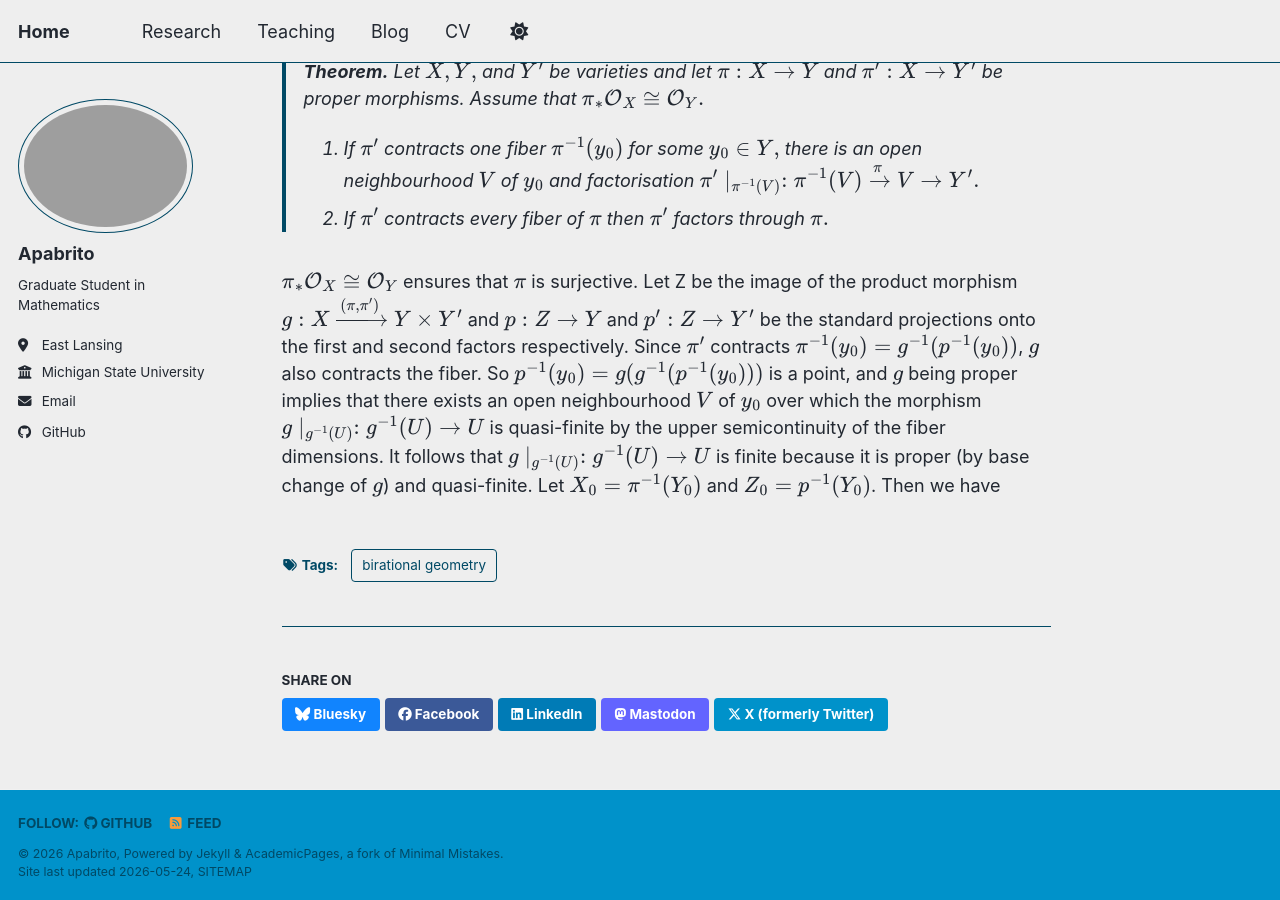
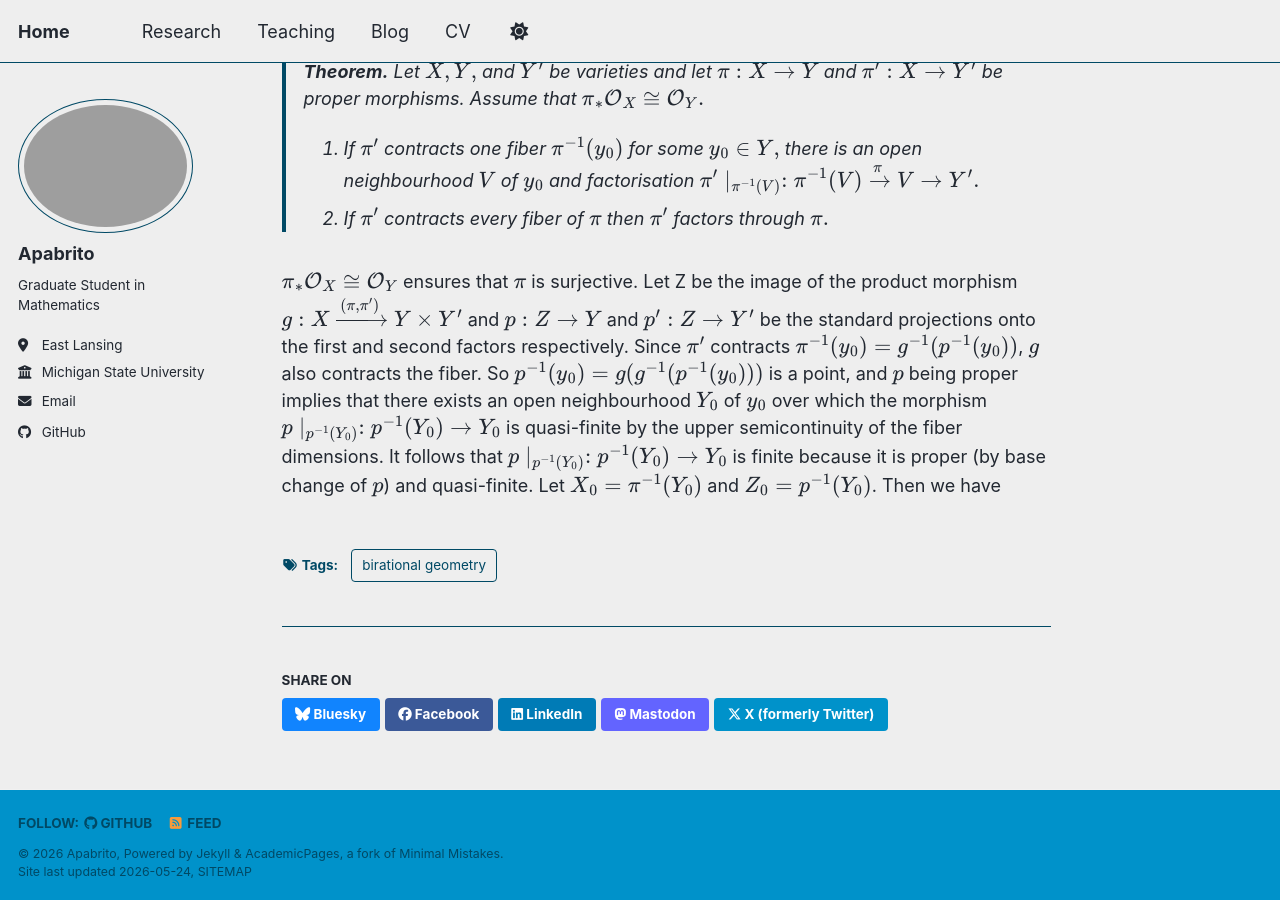
Before and after one commit to apabrito1/apabrito1.github.io, a Jekyll site: the page built from _posts/2012-08-14-blog-post-1.md, in a window 1280 px wide and 900 px high, scrolled down 929 px. Built offline with Jekyll 4.4.1, drawn with Linux system fonts in a browser that asks for light colours; a script bundle is joined from its source files by our own code; library files that are not in the unit come from our copies.

Commit message:
Update 2012-08-14-blog-post-1.md

```diff
--- a/_posts/2012-08-14-blog-post-1.md
+++ b/_posts/2012-08-14-blog-post-1.md
@@ -28,4 +28,4 @@ Now let us prove the following **rigidity lemma** which is crucial in most of th
 > 1. If $\pi'$ contracts one fiber $\pi^{-1}(y_0)$ for some $y_0\in Y,$ there is an open neighbourhood $V$ of $y_0$ and factorisation  $ \pi'\mid_{\pi^{-1}(V)}: \pi^{-1}(V) \xrightarrow{\pi} V\to Y'.$
 > 2. If $\pi'$ contracts every fiber of $\pi$ then $\pi'$ factors through $\pi.$
 
-$\pi_ *\O_X\cong \O_Y$ ensures that $\pi$ is surjective. Let Z be the image of the product morphism $g: X\xrightarrow{(\pi,\pi')} Y\times Y'$ and $p:Z\to Y$ and $p':Z\to Y'$ be the standard projections onto the first and second factors respectively. Since $\pi'$ contracts $\pi^{-1}(y_0)=g^{-1}(p^{-1}(y_0))$, $g$ also contracts the fiber. So $p^{-1}(y_0)=g(g^{-1}(p^{-1}(y_0)))$ is a point, and $g$ being proper implies that there exists an open neighbourhood $V$ of $y_0$ over which the morphism $g\mid_{g^{-1}(U)}:g^{-1}(U)\to U$ is quasi-finite by the upper semicontinuity of the fiber dimensions. It follows that $g\mid_{g^{-1}(U)}:g^{-1}(U)\to U$ is finite because it is proper (by base change of $g$) and quasi-finite. Let $X_0=\pi^{-1}(Y_0)$ and $Z_0=p^{-1}(Y_0)$. Then we have
+$\pi_ *\O_X\cong \O_Y$ ensures that $\pi$ is surjective. Let Z be the image of the product morphism $g: X\xrightarrow{(\pi,\pi')} Y\times Y'$ and $p:Z\to Y$ and $p':Z\to Y'$ be the standard projections onto the first and second factors respectively. Since $\pi'$ contracts $\pi^{-1}(y_0)=g^{-1}(p^{-1}(y_0))$, $g$ also contracts the fiber. So $p^{-1}(y_0)=g(g^{-1}(p^{-1}(y_0)))$ is a point, and $p$ being proper implies that there exists an open neighbourhood $Y_0$ of $y_0$ over which the morphism $p\mid_{p^{-1}(Y_0)}:p^{-1}(Y_0)\to Y_0$ is quasi-finite by the upper semicontinuity of the fiber dimensions. It follows that $p\mid_{p^{-1}(Y_0)}:p^{-1}(Y_0)\to Y_0$ is finite because it is proper (by base change of $p$) and quasi-finite. Let $X_0=\pi^{-1}(Y_0)$ and $Z_0=p^{-1}(Y_0)$. Then we have
```
